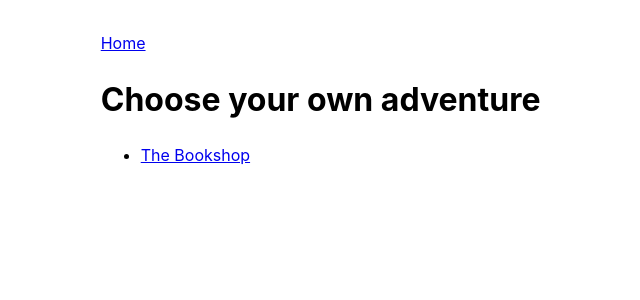
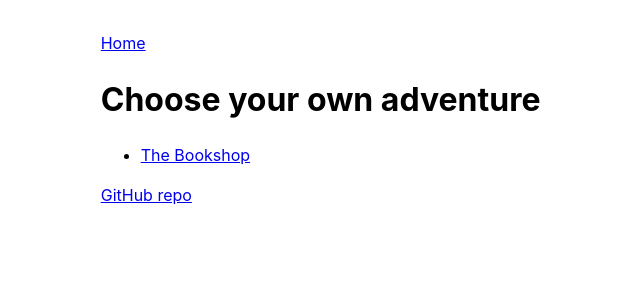
Before and after one commit to chadlavi/chooseyourownadventure, a Jekyll site: the page built from index.md, in a window 1280 px wide. Shown: the top 300 px of the page, without its empty margins (186-826 px from the left). Built offline with Jekyll 4.4.1, drawn with Linux system fonts in a browser that asks for light colours; our own code applies the rules of GitHub Pages for plain Markdown files.

Commit message:
add footer to inde

```diff
--- a/index.md
+++ b/index.md
@@ -1,3 +1,7 @@
+---
+footer: <a href="https://github.com/chadlavi/chooseyourownadventure">GitHub repo</a>
+---
+
 # Choose your own adventure
 
 * [The Bookshop](books)
```
